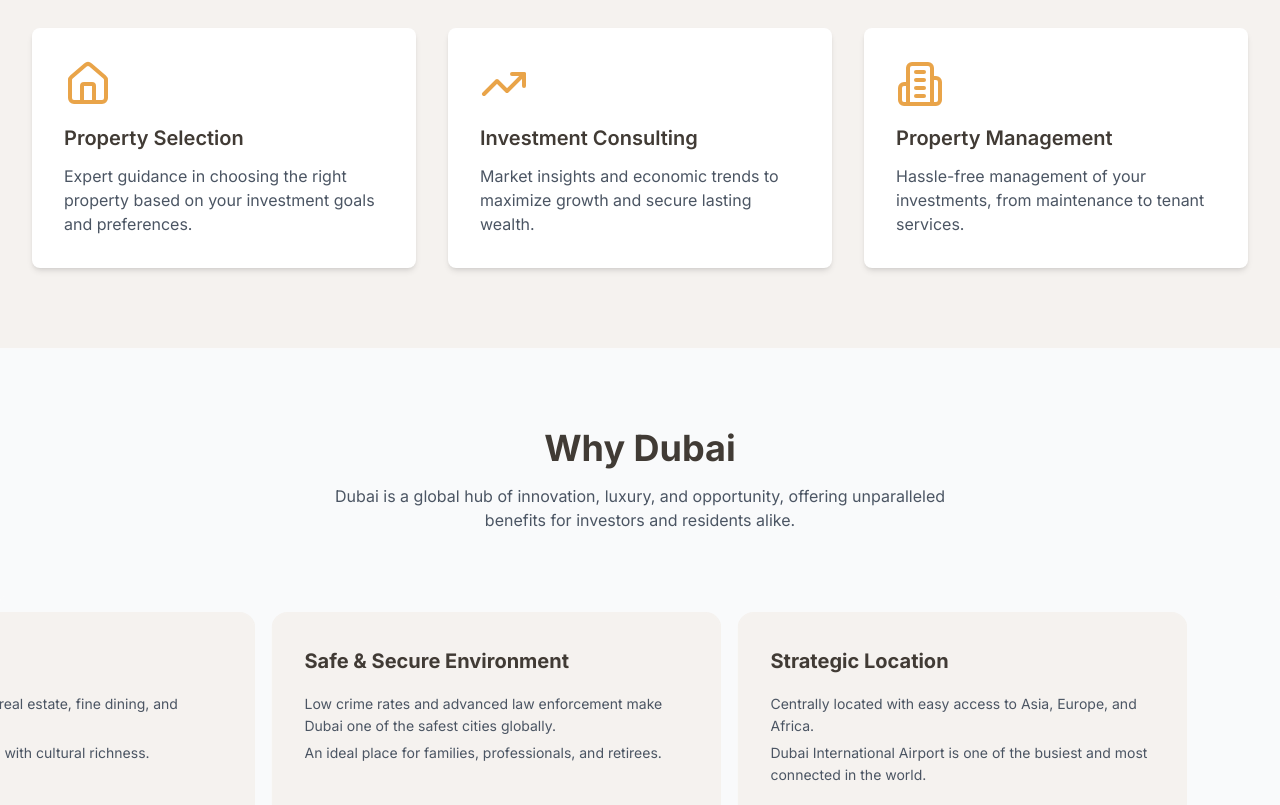
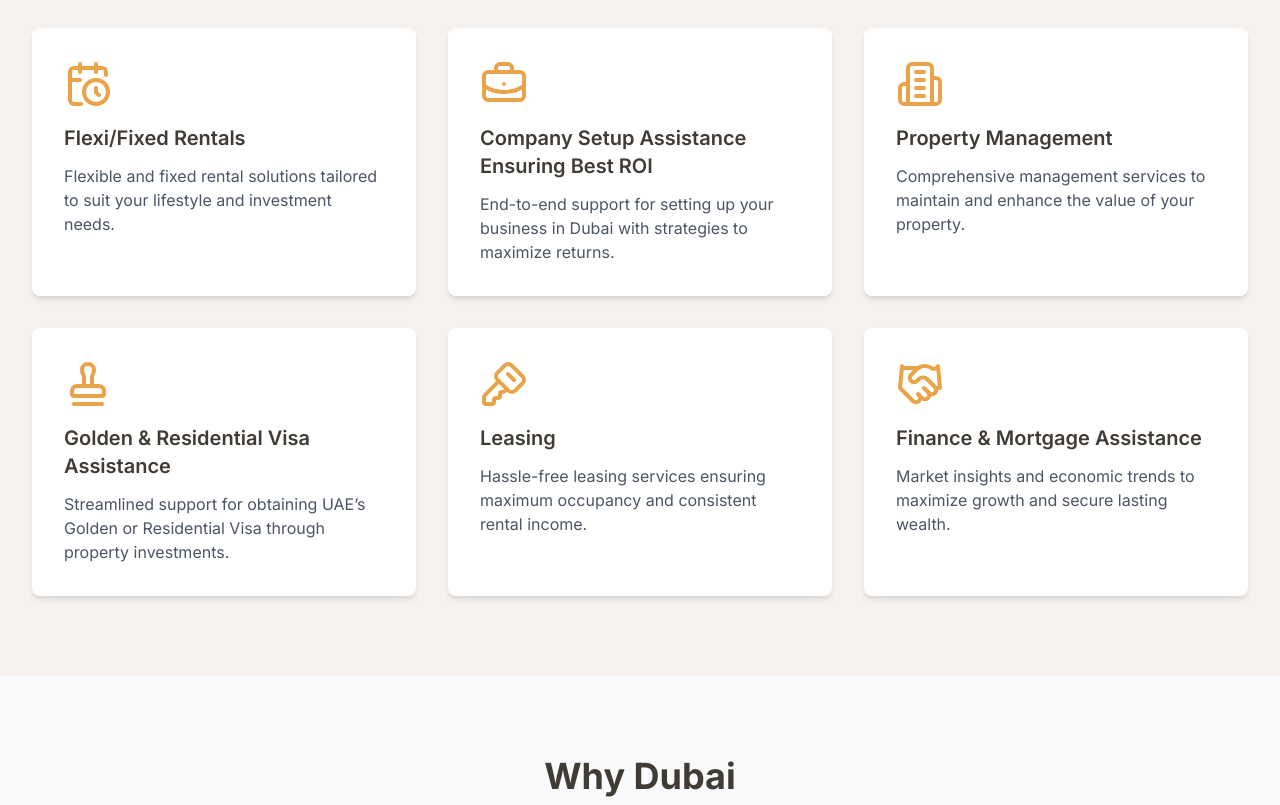
Before and after one commit to 0amirk/dubaiEstate, a Next.js app: page / in a window 1280 px wide. Shown: the part 980-1785 px from the top of the page. Built offline with nearby package versions, Linux system fonts and the light colour scheme.

Commit message:
Changed info acc to pdf and changed aboutUs img

```diff
--- a/app/about/page.tsx
+++ b/app/about/page.tsx
@@ -1,6 +1,6 @@
 import { Award, Building, Scale, Users } from "lucide-react";
 import Image from "next/image";
-
+import aboutUs from "../../lib/aboutUs.jpg";
 export default function About() {
   const stats = [
     { number: "10+", label: "Years Experience" },
@@ -35,7 +35,7 @@ export default function About() {
       {/* Hero Section */}
       <section className="relative h-[90vh] flex items-center">
         <Image
-          src="https://images.unsplash.com/photo-1497366216548-37526070297c?ixlib=rb-4.0.3"
+          src={aboutUs}
           alt="Office building"
           fill
           className="object-cover"
--- a/app/page.tsx
+++ b/app/page.tsx
@@ -1,8 +1,13 @@
 import {
+  BriefcaseBusiness,
   Building2,
+  CalendarClock,
   CheckCircle2,
+  Handshake,
   HomeIcon,
+  KeySquare,
   Puzzle,
+  Stamp,
   TrendingUp,
   Users2,
 } from "lucide-react";
@@ -16,58 +21,113 @@ import { Button } from "../components/ui/moving-border";
 export default function Home() {
   const testimonials = [
     {
-      quote: "Thriving Economy",
-      name: "A rapidly growing economy with a focus on trade, tourism, and innovation.",
+      quote: "Strategic Global Hub",
+      name: "Dubai’s central location connects Asia, Europe, and Africa, making it a pivotal hub for trade and travel.",
       title:
-        "Stable governance and investor-friendly policies create a secure environment for growth.",
+        "With one of the world’s busiest airports and thriving ports, it’s perfect for global businesses and investors.",
     },
     {
-      quote: "Tax-Free Investments",
-      name: "No personal income tax or capital gains tax ensures maximum returns.",
-      title: "Favorable laws make Dubai a haven for investors worldwide.",
+      quote: "Premium Waterfront Properties",
+      name: "Home to iconic waterfront developments like Palm Jumeirah and Dubai Marina, offering unmatched luxury and views.",
+      title:
+        "A blend of serene living and modern amenities, perfect for families and investors.",
     },
     {
-      quote: "World-Class Infrastructure",
-      name: "Home to iconic landmarks like Burj Khalifa and Palm Jumeirah.",
-      title:
-        "Cutting-edge transport systems, healthcare, and education for a seamless lifestyle.",
+      quote: "No Taxation",
+      name: "Dubai’s tax-free income policy ensures residents and investors keep more of their earnings.",
+      title: "A key driver for global talent and investments.",
     },
     {
-      quote: "Luxury Lifestyle",
-      name: "Renowned for its luxury real estate, fine dining, and shopping experiences.",
-      title: "A blend of modern living with cultural richness.",
+      quote: "High Rental Yields",
+      name: "Dubai boasts some of the highest rental returns in the world, often ranging from 6-10%.",
+      title:
+        "A steady flow of expatriates and tourists ensures consistent demand.",
     },
     {
-      quote: "Safe & Secure Environment",
-      name: "Low crime rates and advanced law enforcement make Dubai one of the safest cities globally.",
-      title: "An ideal place for families, professionals, and retirees.",
+      quote: "No Tax on Investment Returns",
+      name: "Keep 100% of your earnings with no taxes on property investments.",
+      title:
+        "Ideal for maximizing profitability for both short-term and long-term investors.",
     },
     {
-      quote: "Strategic Location",
-      name: "Centrally located with easy access to Asia, Europe, and Africa.",
+      quote: "Sustainable Housing",
+      name: "Dubai is at the forefront of eco-friendly developments, including solar-powered communities and green spaces.",
       title:
-        "Dubai International Airport is one of the busiest and most connected in the world.",
+        "A commitment to sustainable living ensures long-term value for homeowners.",
+    },
+
+    {
+      quote: "World-Class Infrastructure",
+      name: "Cutting-edge transport, healthcare, and education systems make Dubai a global leader in quality of life.",
+      title: "Iconic landmarks like Burj Khalifa and seamless urban planning.",
+    },
+    {
+      quote: "Residency Visa through Investment",
+      name: "Investors can secure long-term residency visas, offering stability and peace of mind.",
+      title:
+        "A major incentive for those looking to relocate or expand their business presence.",
+    },
+    {
+      quote: "Thriving Tourism Industry",
+      name: "Dubai attracts millions of tourists annually, driving demand for short-term rentals and holiday homes.",
+      title:
+        "World-class attractions ensure a robust and growing tourism economy.",
+    },
+    {
+      quote: "Innovation and Future Growth",
+      name: "Dubai is a leader in technology and innovation, with initiatives like Smart Dubai shaping a futuristic city.",
+      title:
+        "Investment opportunities abound in emerging industries and technologies.",
+    },
+    {
+      quote: "0% Capital Gain Tax",
+      name: "Investors enjoy complete exemption from capital gains tax, ensuring higher profitability.",
+      title: "Ideal for both local and international property investors.",
+    },
+    {
+      quote: "Off-Plan Investment",
+      name: "Gain early access to premium developments with flexible payment plans and competitive pricing.",
+      title:
+        "A high-potential strategy for maximizing returns as property values appreciate.",
     },
   ];
 
   const services = [
     {
-      icon: <HomeIcon className="w-12 h-12 text-primary" />,
-      title: "Property Selection",
+      icon: <CalendarClock className="w-12 h-12 text-primary" />,
+      title: "Flexi/Fixed Rentals",
       description:
-        "Expert guidance in choosing the right property based on your investment goals and preferences.",
+        "Flexible and fixed rental solutions tailored to suit your lifestyle and investment needs.",
     },
     {
-      icon: <TrendingUp className="w-12 h-12 text-primary" />,
-      title: "Investment Consulting",
+      icon: <BriefcaseBusiness className="w-12 h-12 text-primary" />,
+      title: "Company Setup Assistance Ensuring Best ROI",
       description:
-        "Market insights and economic trends to maximize growth and secure lasting wealth.",
+        "End-to-end support for setting up your business in Dubai with strategies to maximize returns.",
     },
     {
       icon: <Building2 className="w-12 h-12 text-primary" />,
       title: "Property Management",
       description:
-        "Hassle-free management of your investments, from maintenance to tenant services.",
+        "Comprehensive management services to maintain and enhance the value of your property.",
+    },
+    {
+      icon: <Stamp className="w-12 h-12 text-primary" />,
+      title: "Golden & Residential Visa Assistance",
+      description:
+        "Streamlined support for obtaining UAE’s Golden or Residential Visa through property investments.",
+    },
+    {
+      icon: <KeySquare className="w-12 h-12 text-primary" />,
+      title: "Leasing",
+      description:
+        "Hassle-free leasing services ensuring maximum occupancy and consistent rental income.",
+    },
+    {
+      icon: <Handshake className="w-12 h-12 text-primary" />,
+      title: "Finance & Mortgage Assistance",
+      description:
+        "Market insights and economic trends to maximize growth and secure lasting wealth.",
     },
   ];
 
```
Also changed, not shown: 1 other file (tests, documents, lock files or other folders).
